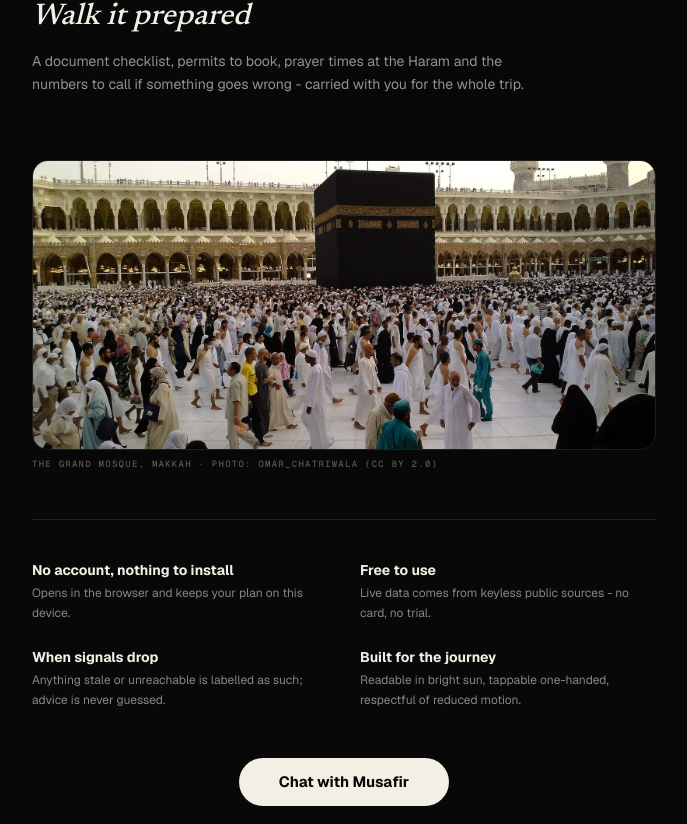
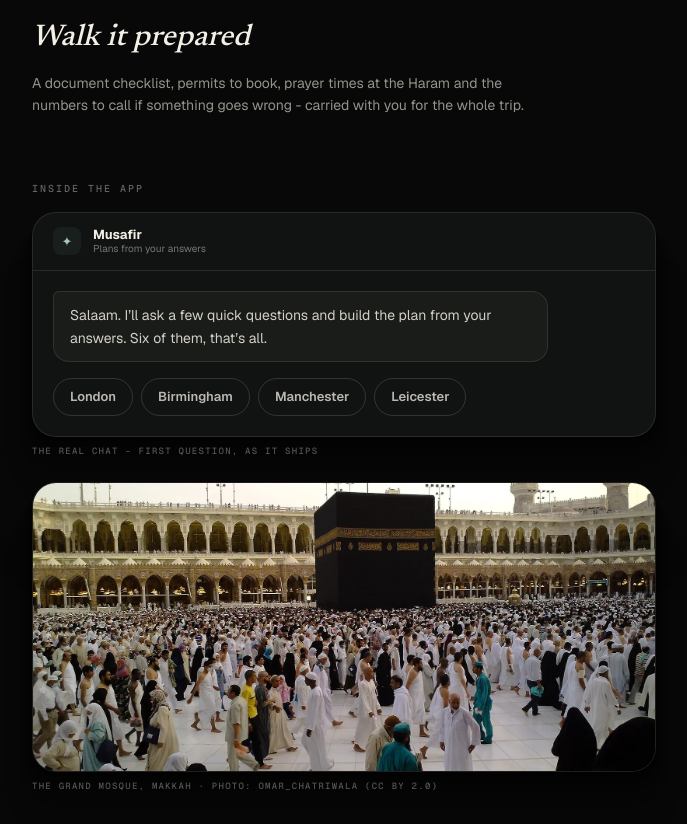
Before and after one commit to abdullah26nasir-hash/musafir, a React (Vite) app: page / in a window 1280 px wide. Shown: the part 1536-2360 px from the top of the page, without its empty margins (296-983 px from the left). Built offline with nearby package versions, Linux system fonts and the light colour scheme; no server answers.

Commit message:
v0.4: premium uplift per his design guide - product evidence section, layered depth, motion spec, DNT

```diff
--- a/src/index.css
+++ b/src/index.css
@@ -40,6 +40,11 @@ body::after {
 
 .btn-press { transition: transform 160ms cubic-bezier(0.23,1,0.32,1); }
 .btn-press:active { transform: scale(0.97); }
+
+.cta-lift { transition: transform 200ms cubic-bezier(0.23,1,0.32,1), box-shadow 200ms cubic-bezier(0.23,1,0.32,1); }
+.cta-lift:hover { transform: translateY(-2px); box-shadow: 0 2.8px 2.2px rgba(0,0,0,0.2), 0 12.5px 10px rgba(0,0,0,0.25), 0 41.8px 33.4px rgba(0,0,0,0.3); }
+.cta-lift:active { transform: scale(0.97); }
+@media (prefers-reduced-motion: reduce) { .cta-lift { transition: none; } .cta-lift:hover { transform: none; } }
 .fade-in { animation: fade 240ms cubic-bezier(0.23,1,0.32,1) both; }
 @keyframes fade { from { opacity: 0; transform: translateY(6px); } to { opacity: 1; transform: none; } }
 .spin-slow { animation: spin 1.1s linear infinite; }
--- a/src/main.tsx
+++ b/src/main.tsx
@@ -9,6 +9,7 @@ const loadAnalytics = () =>
     posthog.init('phc_oTd3HcDMFXU65oc4vhfT4uvXm3vVeWReubc2QnWysCW7', {
       api_host: 'https://eu.i.posthog.com',
       person_profiles: 'identified_only',
+      respect_dnt: true,
       capture_pageleave: true,
       disable_external_dependency_loading: true,
     });
--- a/src/views/Welcome.tsx
+++ b/src/views/Welcome.tsx
@@ -45,14 +45,14 @@ export const Welcome = ({ onStart, onChat, onSafety }: { onStart: () => void; on
         <Atmosphere />
         <div className="relative z-10 flex w-full max-w-3xl flex-col items-center">
           <p className="font-arabic fade-in text-xl text-gold-soft/90" lang="ar">بِسْمِ اللَّهِ الرَّحْمَٰنِ الرَّحِيمِ</p>
-          <h1 className="fade-in mt-8 font-body text-[3.4rem] font-extrabold leading-[0.95] tracking-[-0.045em] text-sand sm:text-8xl" style={{ animationDelay: '90ms' }}>
+          <h1 className="fade-in mt-8 font-body text-[3.4rem] font-extrabold leading-[0.95] tracking-[-0.045em] text-sand sm:text-8xl lg:text-[7.5rem]" style={{ animationDelay: '90ms' }}>
             Your Umrah,<br /><span className="font-display font-medium italic tracking-normal text-gold-soft">safely</span> planned.
           </h1>
           <p className="fade-in mt-6 max-w-md text-base leading-relaxed text-sand/70 sm:text-lg" style={{ animationDelay: '180ms' }}>
             Musafir watches the things that matter - official travel advice, heat, crowds, permits - and plans the journey around them.
           </p>
           <div className="fade-in mt-10 flex w-full max-w-md flex-col items-center gap-4" style={{ animationDelay: '270ms' }}>
-            <button onClick={onChat} className="btn-press min-h-12 w-full rounded-full bg-sand px-8 text-[15px] font-bold text-kiswa sm:w-auto sm:min-w-56">
+            <button onClick={onChat} className="cta-lift min-h-12 w-full rounded-full bg-sand px-8 text-[15px] font-bold text-kiswa sm:w-auto sm:min-w-56">
               Chat with Musafir
             </button>
             <button onClick={onStart} className="btn-press min-h-11 px-4 text-sm font-semibold text-sand/80 underline decoration-kiswa/30 underline-offset-8 hover:text-sand">
@@ -83,9 +83,35 @@ export const Welcome = ({ onStart, onChat, onSafety }: { onStart: () => void; on
         ))}
       </section>
 
+
+      {/* Inside the app - real product evidence, verbatim from the live chat */}
+      <section className="relative z-10 mx-auto w-full max-w-2xl px-6 pb-6">
+        <p className="tnum mb-4 text-[10px] uppercase tracking-[0.2em] text-sand/40">Inside the app</p>
+        <div className="overflow-hidden rounded-3xl border border-sand/10 bg-ink shadow-hero">
+          <div className="flex items-center gap-3 border-b border-sand/10 px-5 py-3.5">
+            <span className="flex size-7 items-center justify-center rounded-lg bg-dome/15 text-[13px] text-gold-soft" aria-hidden="true">&#10022;</span>
+            <div>
+              <p className="text-[13px] font-bold leading-tight text-sand">Musafir</p>
+              <p className="text-[10px] leading-tight text-sand/45">Plans from your answers</p>
+            </div>
+          </div>
+          <div className="space-y-4 px-5 py-5">
+            <div className="max-w-[85%] rounded-2xl rounded-tl-md border border-sand/10 bg-sand/[0.04] px-4 py-3">
+              <p className="text-sm leading-relaxed text-sand/85">Salaam. I&rsquo;ll ask a few quick questions and build the plan from your answers. Six of them, that&rsquo;s all.</p>
+            </div>
+            <div className="flex flex-wrap gap-2" aria-hidden="true">
+              {['London', 'Birmingham', 'Manchester', 'Leicester'].map((c) => (
+                <span key={c} className="rounded-full border border-sand/15 px-4 py-2 text-[13px] font-semibold text-sand/75">{c}</span>
+              ))}
+            </div>
+          </div>
+        </div>
+        <p className="tnum mt-2 text-[9px] uppercase tracking-[0.14em] text-sand/35">The real chat - first question, as it ships</p>
+      </section>
+
       {/* Full-bleed courtyard band */}
       <div className="relative z-10 mx-auto w-full max-w-2xl px-6 pb-6">
-        <div className="overflow-hidden rounded-2xl border border-sand/10">
+        <div className="overflow-hidden rounded-3xl border border-sand/10 shadow-hero">
           <img src="/haram-court.webp" alt="Pilgrims performing tawaf around the Kaaba in the Grand Mosque courtyard" className="h-56 w-full object-cover sm:h-72" loading="lazy" />
         </div>
         <p className="tnum mt-2 text-[9px] uppercase tracking-[0.14em] text-sand/35">The Grand Mosque, Makkah · Photo: omar_chatriwala (CC BY 2.0)</p>
@@ -107,7 +133,7 @@ export const Welcome = ({ onStart, onChat, onSafety }: { onStart: () => void; on
           ))}
         </div>
         <div className="mt-12 flex flex-col items-center gap-4">
-          <button onClick={onChat} className="btn-press min-h-12 rounded-full bg-sand px-10 text-[15px] font-bold text-kiswa">Chat with Musafir</button>
+          <button onClick={onChat} className="cta-lift min-h-12 rounded-full bg-sand px-10 text-[15px] font-bold text-kiswa">Chat with Musafir</button>
           <button onClick={onSafety} className="btn-press min-h-11 px-4 text-xs font-bold text-sand/55 underline underline-offset-4 hover:text-sand">Read the safety briefing first</button>
         </div>
       </section>
```
Also changed, not shown: 1 other file (tests, documents, lock files or other folders).
